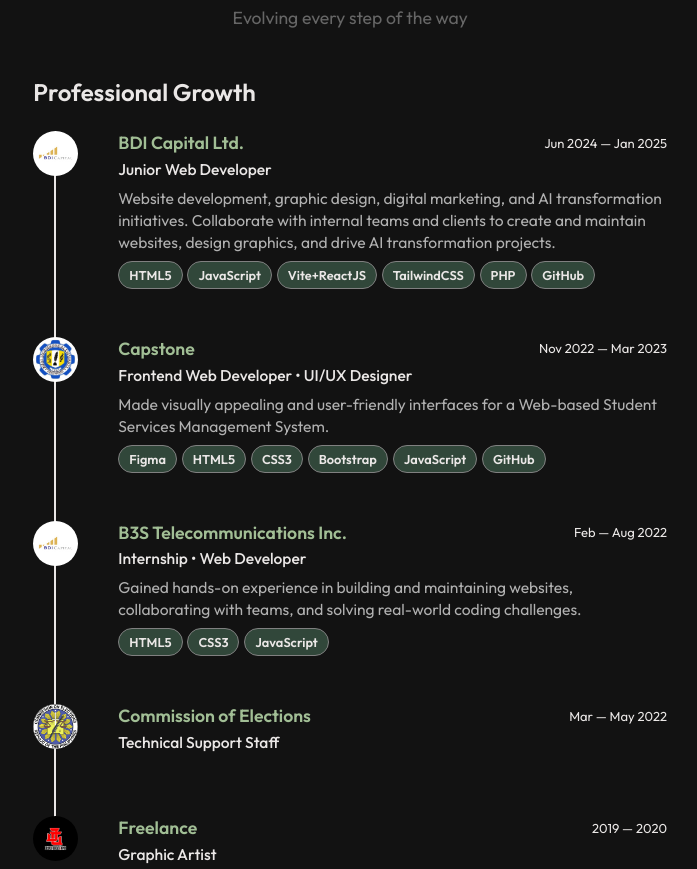
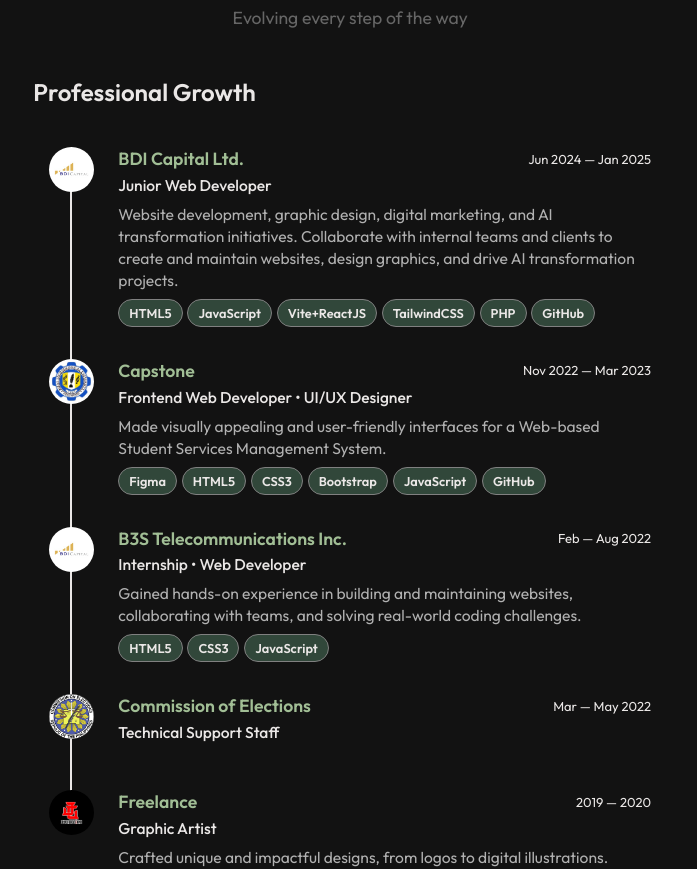
Before and after one commit to Jaysus-dev/jaysus-dev-portfoliov2, a React (Vite) app: page / in a window 1280 px wide. Shown: the part 940-1809 px from the top of the page, without its empty margins (583-1280 px from the left). Built offline with nearby package versions, Linux system fonts and the light colour scheme.

Commit message:
added hover effect on career

```diff
--- a/src/components/Main/Profile/Career/Career.css
+++ b/src/components/Main/Profile/Career/Career.css
@@ -1,6 +1,8 @@
 .career__container {
   grid-template-columns: repeat(1, 1fr);
   column-gap: 2rem;
+}
+.career__wrapper {
 }
 .career__header {
   font-size: 1.5rem;
@@ -8,8 +10,24 @@
   margin-bottom: var(--mb-1-5);
 }
 .career__data {
+  position: relative;
   display: flex;
-  gap: 2.5rem;
+  gap: 1.5rem;
+  padding: 1rem;
+}
+
+.career__data:hover {
+  background: linear-gradient(
+    135deg,
+    rgba(255, 255, 255, 0.1),
+    rgba(255, 255, 255, 0)
+  );
+  backdrop-filter: blur(10px);
+  -webkit-backdrop-filter: blur(10px);
+  border-radius: 20px;
+  border: 1px rgba(255, 255, 255, 0.18);
+  box-shadow: 0 8px 32px 0 rgba(0, 0, 0, 0.37);
+  cursor: pointer;
 }
 .career__marker {
   position: relative;
@@ -19,18 +37,18 @@
   display: block;
   position: absolute;
   width: 2px;
-  height: 100%;
+  height: 140%;
   max-width: 100%;
   background-color: var(--text-color);
   left: 21px;
   top: 12px;
 }
+
 .career__content {
   display: flex;
   flex-direction: column;
   gap: 0.3rem;
   flex: 1;
-  margin-bottom: var(--mb-1-5);
 }
 
 .career__pic {
@@ -59,7 +77,7 @@
   display: flex;
   flex-direction: column;
   gap: 0.5rem;
-  margin-bottom: 1.5rem;
+  /*margin-bottom: var(--mb-1-5);*/
 }
 .career__bottom span {
   font-size: var(--small-font-size);
--- a/src/components/Main/Profile/Career/Career.jsx
+++ b/src/components/Main/Profile/Career/Career.jsx
@@ -7,7 +7,7 @@
       <h2 className="section-title">Career Path.</h2>
       <span className="section-subtitle">Evolving every step of the way</span>
       <div className="career__container grid">
-        <div className="career__wrapper">
+        <div className="career__wrapper ">
           <h3 className="career__header" id="work">
             Professional Growth
           </h3>
```
